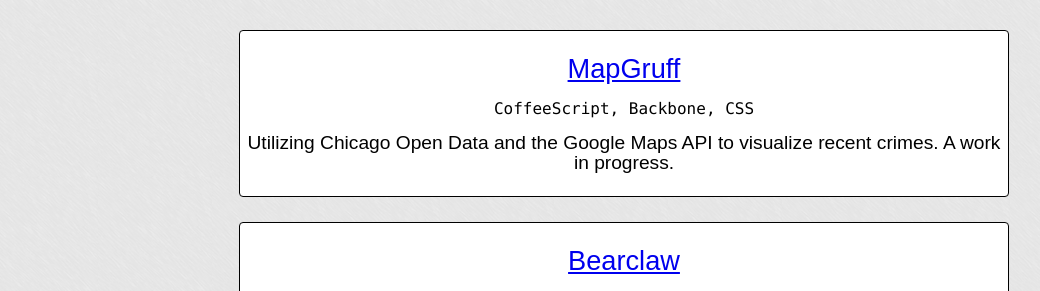
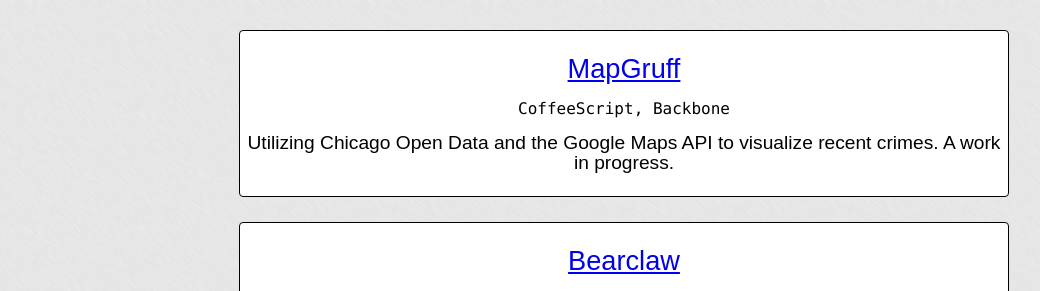
Before and after one commit to kellyaj/kellyaj.github.io, a Jekyll site: the page built from index.html, in a window 1280 px wide. Shown: the part 279-570 px from the top of the page, without its empty margins (16-1056 px from the left). Built offline with Jekyll 4.4.1, drawn with Linux system fonts in a browser that asks for light colours; Markdown is read by kramdown in place of the engine named in the settings.

Commit message:
nitpicks project languages

```diff
--- a/index.html
+++ b/index.html
@@ -8,7 +8,7 @@
     <ul>
       <li class="project-item">
         <h2> <a href="http://mapgruff.com">MapGruff</a> </h2>
-        <h3>CoffeeScript, Backbone, CSS</h3>
+        <h3>CoffeeScript, Backbone</h3>
         <p>Utilizing Chicago Open Data and the Google Maps API to visualize recent crimes. A work in progress.</p>
       </li>
       <li class="project-item">
```
